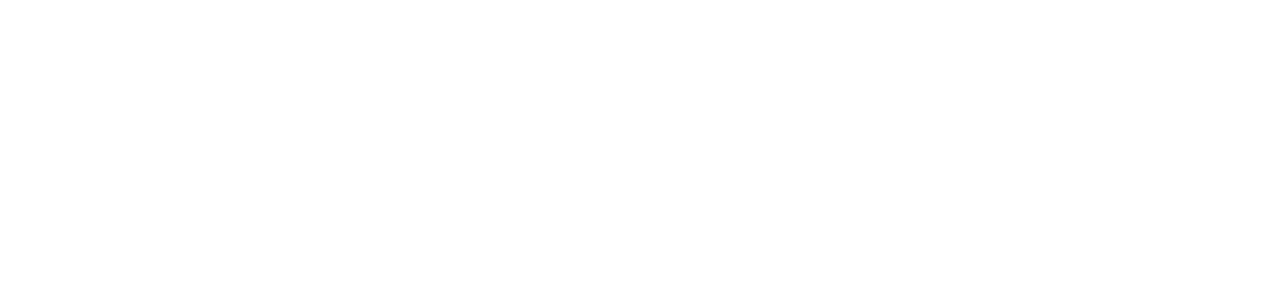
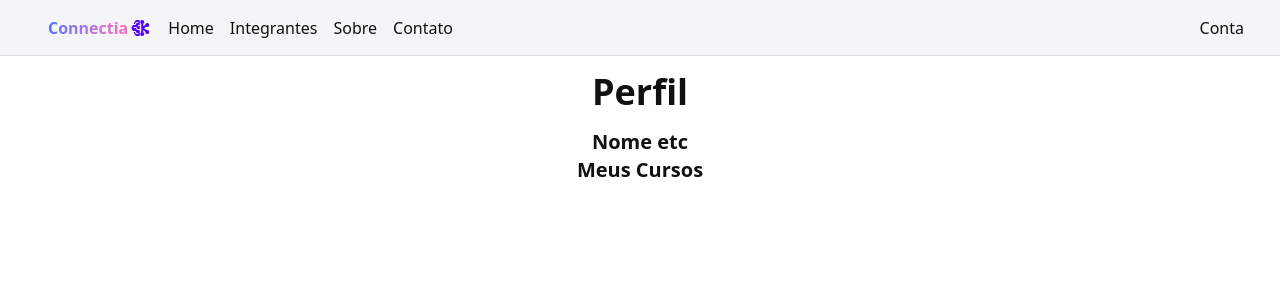
Before and after one commit to GS-2-Connectia/Front-End, a React (Vite) app: page /usuario in a window 1280 px wide. Before the commit this address had no page. Shown: the top 300 px of the page. Built offline with nearby package versions, Linux system fonts and the light colour scheme; some icons are missing.

Commit message:
feat: Profile page interface created

```diff
--- a/src/App.tsx
+++ b/src/App.tsx
@@ -3,6 +3,7 @@
 import { Layout } from "./components/layout"
 import { Members } from "./pages/members"
 import { About } from "./pages/about"
+import { Profile } from "./pages/profile"
 
 function App() {
 
@@ -14,6 +15,7 @@
                     <Route index path="/" element={<Home/>} />
                     <Route path="/integrantes" element={<Members/>} />
                     <Route path="/sobre" element={<About/>} />
+                    <Route path="/usuario" element={<Profile />} />
                 </Route>
             </Routes>
         </BrowserRouter>
--- a/src/components/dropdown-menu.tsx
+++ b/src/components/dropdown-menu.tsx
@@ -1,4 +1,5 @@
 import type { RefObject } from "react";
+import { Link } from "react-router-dom";
 
 interface DropdownMenuProps {
     open: boolean;
@@ -22,9 +23,9 @@
         transition-colors
       "
         >
-            <button className="block w-full rounded-t-2xl text-left px-4 py-2 hover:bg-(--select)">
+            <Link to={"/usuario"} className="block w-full rounded-t-2xl text-left px-4 py-2 hover:bg-(--select)">
                 Perfil
-            </button>
+            </Link>
 
             <button className="block w-full text-left px-4 py-2 hover:bg-(--select)">
                 Configurações
--- a/src/components/aluno.tsx
+++ b/src/components/student.tsx
@@ -1,8 +1,8 @@
-import type { AlunoProps } from "../types/aluno-props";
+import type { StudentProps } from "../types/student-props";
 import { FaGithub } from "react-icons/fa";
 import { FaLinkedin } from "react-icons/fa";
 
-export function Aluno({ nome, img, rm, github, linkedin }: AlunoProps) {
+export function Student({ nome, img, rm, github, linkedin }: StudentProps) {
     return (
         <div className="flex flex-col justify-center items-center bg-(--bg-2) text-center rounded-xl p-2 text-(--text) mb-4 px-4 py-8 w-90 h-105 shadow-xl">
             <h4 className="text-(--title) text-xl font-bold mb-2">{nome}</h4>
--- /dev/null
+++ b/src/components/user-card.tsx
@@ -0,0 +1,7 @@
+export function UserCard() {
+    return (
+        <div>
+
+        </div>
+    )
+}
--- a/src/index.css
+++ b/src/index.css
@@ -54,6 +54,10 @@
   @apply flex justify-center text-4xl font-bold text-(--text) mb-4;
 }
 
+.sub {
+  @apply flex justify-center text-xl font-bold text-(--text);
+}
+
 .highlight {
   @apply font-bold text-(--icon);
 }
--- a/src/pages/members.tsx
+++ b/src/pages/members.tsx
@@ -1,4 +1,4 @@
-import { Aluno } from "../components/aluno";
+import { Student } from "../components/student";
 import johnny from "../assets/johnny.png";
 import luisa from "../assets/luisa.jpg";
 
@@ -10,7 +10,7 @@
             </h1>
             <article className="mx-auto w-4/5">
                 <div className="grid grid-cols-1 md:grid-cols-2 gap-6 items-stretch justify-items-center">
-                    <Aluno
+                    <Student
                         id="1"
                         nome="Johnny Dias Mathias Junior"
                         img={johnny}
@@ -18,7 +18,7 @@
                         github="https://github.com/johnny-mathias"
                         linkedin="https://www.linkedin.com/in/johnny-mathias-dev/"
                     />
-                    <Aluno
+                    <Student
                         id="2"
                         nome="Luisa Ganasevici de Abreu"
                         img={luisa}
--- /dev/null
+++ b/src/pages/profile.tsx
@@ -0,0 +1,19 @@
+import { UserCard } from "../components/user-card";
+
+export function Profile() {
+    return (
+        <div>
+            <h1 className="title">Perfil</h1>
+            <article className="w-15/16 mx-auto">
+                <section className="">
+                    <h2 className="sub">Nome etc</h2>
+
+                    <UserCard/>
+                </section>
+                <section>
+                    <h2 className="sub">Meus Cursos</h2>
+                </section>
+            </article>
+        </div>
+    )
+}
--- a/src/types/aluno-props.ts
+++ b/src/types/student-props.ts
@@ -1,4 +1,4 @@
-export interface AlunoProps {
+export interface StudentProps {
   id: string;
   nome: string;
   img: string;
```
Also changed, not shown: src/types/area.ts (added, +7 -0 lines), src/types/career.ts (added, +13 -0 lines), src/types/user.ts (added, +20 -0 lines).
